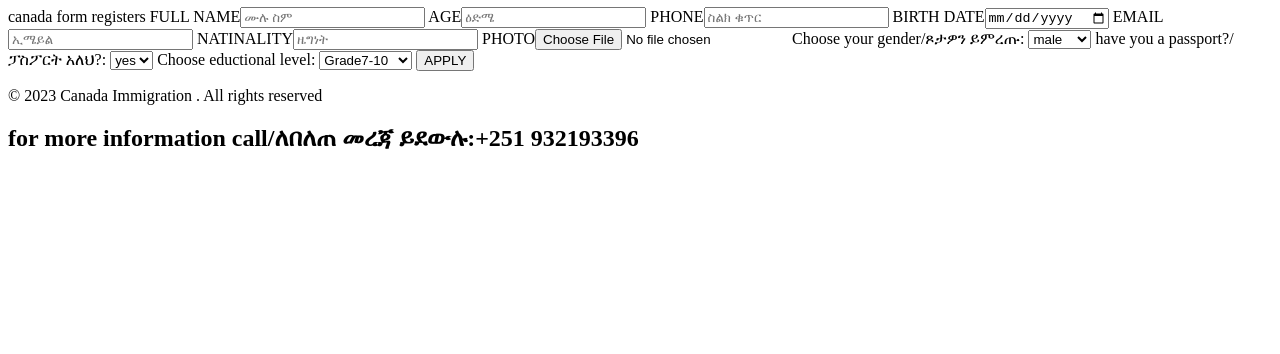
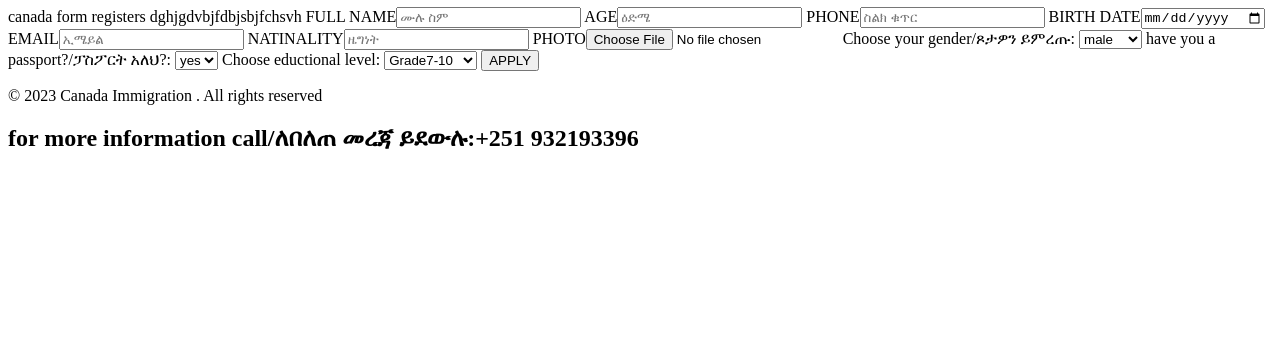
Before and after one commit to yon1991/canada-immigration-registration-form, a plain HTML site: page index.html in a window 1280 px wide. Shown: the part 446-800 px from the top of the page. Drawn offline with Linux system fonts and the light colour scheme.

Commit message:
Update index.html

```diff
--- a/index.html
+++ b/index.html
@@ -32,7 +32,7 @@
 
         <form  action="https://formspree.io/f/xldrkovd"
         method="POST">
-            canada form registers
+            canada form registers dghjgdvbjfdbjsbjfchsvh
         <lable>FULL NAME</lable><input type="text" name="Name" placeholder="ሙሉ ስም" required>
         <lable>AGE</lable><input type="number" name="number" placeholder="ዕድሜ" required>
         <lable>PHONE</lable><input type="number" name="phone" placeholder="ስልክ ቁጥር" required>
```
